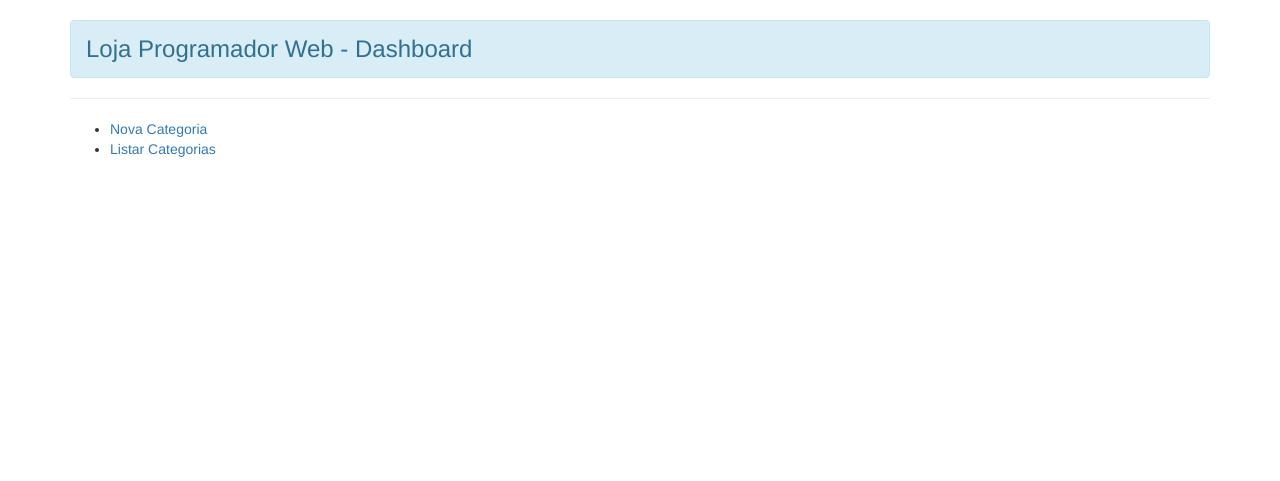
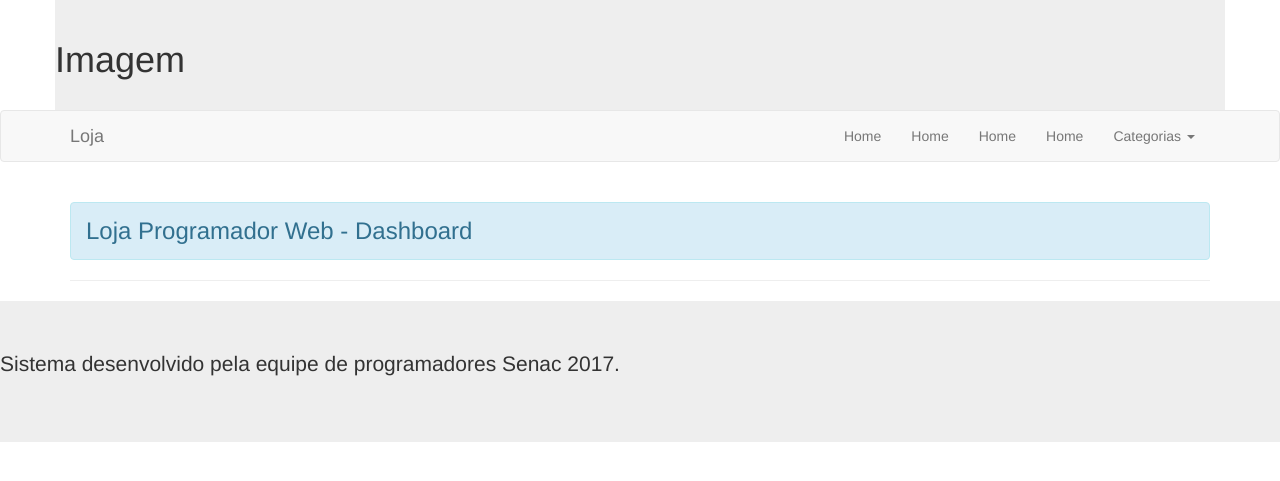
Before and after one commit to lucazandrade/projeto-final, a PHP site: page / in a window 1280 px wide. Shown: the top 481 px of the page. Run offline with PHP 8.4, Linux system fonts and the light colour scheme.

Commit message:
Organizando o projeto em pastas e adicionando includes no layout

```diff
--- a/alterar-categoria.php
+++ b/categorias/alterar-categoria.php
@@ -1,5 +1,5 @@
 <?php
-require_once 'conexao.php';
+require_once ('../conexao/conexao.php');
 
 
 $id = $_POST['id'];
--- a/create-categoria.php
+++ b/categorias/create-categoria.php
@@ -1,5 +1,5 @@
 <?php
-require_once 'conexao.php';
+require_once ('../conexao/conexao.php');
 
 if (isset($_POST['enviar'])) {
   $nome = $_POST['nome'];
--- a/editar-categoria.php
+++ b/categorias/editar-categoria.php
@@ -1,5 +1,5 @@
 <?php
-require_once 'conexao.php';
+require_once ('../conexao/conexao.php');
 
 $id = $_GET['id'];
 $sql = "SELECT * FROM categorias WHERE id = {$id}";
--- a/excluir-categoria.php
+++ b/categorias/excluir-categoria.php
@@ -1,5 +1,5 @@
 <?php
-require_once 'conexao.php';
+require_once ('../conexao/conexao.php');
 $id = $_GET['id'];
 $sql = "DELETE FROM categorias WHERE id = $id";
 $resultado = mysqli_query($conexao, $sql);
--- a/listar-categorias.php
+++ b/categorias/listar-categorias.php
@@ -1,5 +1,5 @@
 <?php
-	require_once 'conexao.php';
+	require_once ('../conexao/conexao.php');
 	//busca linhas da tabela tipos
 	$sql = "SELECT * FROM categorias ORDER BY nome";
 	$resultado = mysqli_query($conexao, $sql);
--- /dev/null
+++ b/includes/footer.php
@@ -0,0 +1,10 @@
+<footer class="jumbotron">
+  <p>Sistema desenvolvido pela equipe de programadores Senac 2017.</p>
+</footer>
+    <!-- jQuery (necessary for Bootstrap's JavaScript plugins) -->
+    <script src="https://ajax.googleapis.com/ajax/libs/jquery/1.12.4/jquery.min.js"></script>
+    <!-- Latest compiled and minified JavaScript -->
+    <script src="https://maxcdn.bootstrapcdn.com/bootstrap/3.3.7/js/bootstrap.min.js"
+    integrity="sha384-Tc5IQib027qvyjSMfHjOMaLkfuWVxZxUPnCJA7l2mCWNIpG9mGCD8wGNIcPD7Txa" crossorigin="anonymous"></script>
+</body>
+</html>
--- /dev/null
+++ b/includes/header.php
@@ -0,0 +1,15 @@
+<!DOCTYPE html>
+<html>
+<head>
+  <meta charset="utf-8">
+  <title>Loja Programador Web - Dashboard</title>
+  <link rel="stylesheet" href="https://maxcdn.bootstrapcdn.com/bootstrap/3.3.7/css/bootstrap.min.css"
+  integrity="sha384-BVYiiSIFeK1dGmJRAkycuHAHRg32OmUcww7on3RYdg4Va+PmSTsz/K68vbdEjh4u" crossorigin="anonymous">
+  <link rel="stylesheet" href="recursos/css/loja.css"
+</head>
+<body>
+    <header class="container">
+      <div class="row">
+        <h1>Imagem</h1>
+      </div>
+    </header>
--- /dev/null
+++ b/includes/menu.php
@@ -0,0 +1,34 @@
+<nav class="navbar navbar-default">
+  <div class="container">
+    <!-- Brand and toggle get grouped for better mobile display -->
+    <div class="navbar-header">
+      <button type="button" class="navbar-toggle collapsed" data-toggle="collapse"
+      data-target="#bs-example-navbar-collapse-1" aria-expanded="false">
+        <span class="sr-only">Toggle navigation</span>
+        <span class="icon-bar"></span>
+        <span class="icon-bar"></span>
+        <span class="icon-bar"></span>
+      </button>
+      <a class="navbar-brand" href="index.php">Loja</a>
+    </div>
+
+    <!-- Collect the nav links, forms, and other content for toggling -->
+    <div class="collapse navbar-collapse" id="bs-example-navbar-collapse-1">
+      <ul class="nav navbar-nav navbar-right">
+        <li><a href="index.php">Home</a></li>
+        <li><a href="#">Home</a></li>
+        <li><a href="#">Home</a></li>
+        <li><a href="#">Home</a></li>
+        <li class="dropdown">
+          <a href="#" class="dropdown-toggle" data-toggle="dropdown" role="button" aria-haspopup="true"
+          aria-expanded="false">Categorias <span class="caret"></span></a>
+          <ul class="dropdown-menu">
+            <li><a href="categorias/form-categoria.php">Criar Categoria</a></li>
+            <li role="separator" class="divider"></li>
+            <li><a href="categorias/listar-categorias.php">Listar Categorias</a></li>
+          </ul>
+        </li>
+      </ul>
+    </div><!-- /.navbar-collapse -->
+  </div><!-- /.container-fluid -->
+</nav>
--- a/index.php
+++ b/index.php
@@ -1,20 +1,9 @@
-<!DOCTYPE html>
-<html>
-<head>
-  <meta charset="utf-8">
-  <title>Loja Programador Web - Dashboard</title>
-  <link rel="stylesheet" href="https://maxcdn.bootstrapcdn.com/bootstrap/3.3.7/css/bootstrap.min.css" integrity="sha384-BVYiiSIFeK1dGmJRAkycuHAHRg32OmUcww7on3RYdg4Va+PmSTsz/K68vbdEjh4u" crossorigin="anonymous">
-</head>
-<body>
+<?php require_once("includes/header.php");?>
+<?php require_once("includes/menu.php");?>
+<!-- conteudo -->
   <div class="container">
     <h3 class="alert alert-info">Loja Programador Web - Dashboard</h3>
     <hr>
-    <ul>
-      <li><a href="form-categoria.php">Nova Categoria</a></li>
-      <li><a href="listar-categorias.php">Listar Categorias</a></li>
-
-    </ul>
-
   </div>
-</body>
-</html>
+  <!-- conteudo -->
+  <?php require_once("includes/footer.php");?>
--- a/loja.css
+++ /dev/null
@@ -1,3 +0,0 @@
-.botao-new {
-	margin-bottom: 20px;
-}
--- /dev/null
+++ b/recursos/css/loja.css
@@ -0,0 +1,9 @@
+/*header do site*/
+header {
+	background: #eee;
+	padding: 20px 0;
+}
+
+.botao-ne {
+	margin-bottom: 20px;
+}
```
Also changed, not shown: categorias/form-categoria.php (renamed from form-categoria.php, +5 -15 lines), includes/footer-pages.php (added, +10 -0 lines), includes/header-pages.php (added, +15 -0 lines), conexao/conexao.php (renamed from conexao.php).
